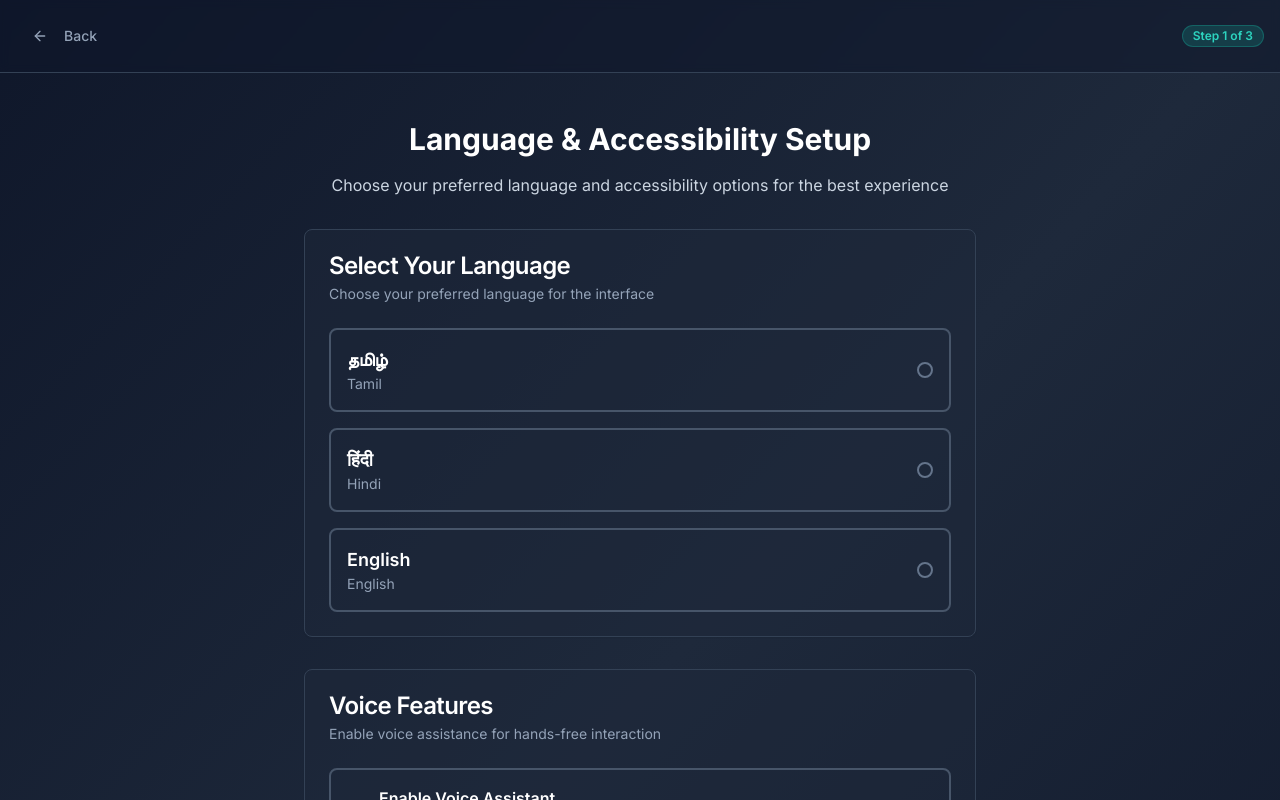
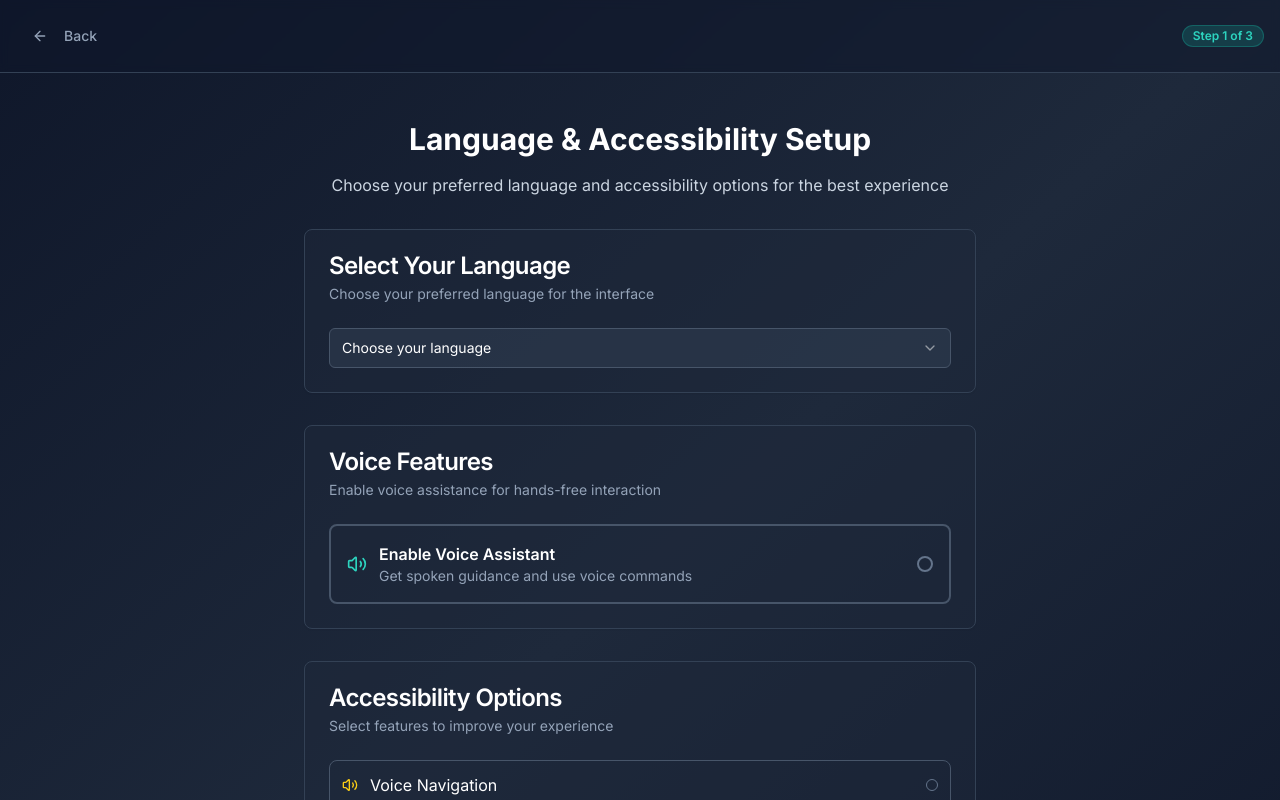
Before and after one commit to MITHRADEVIK3009/FinalDay2, a Next.js app: page /citizen/language-setup in a window 1280 px wide. Shown: the top 800 px of the page. Built offline with nearby package versions, Linux system fonts and the light colour scheme.

Commit message:
Update language-setup.tsx

```diff
--- a/components/citizen/language-setup.tsx
+++ b/components/citizen/language-setup.tsx
@@ -4,6 +4,7 @@ import { useState } from "react"
 import { Button } from "@/components/ui/button"
 import { Card, CardContent, CardDescription, CardHeader, CardTitle } from "@/components/ui/card"
 import { Badge } from "@/components/ui/badge"
+import { Select, SelectContent, SelectItem, SelectTrigger, SelectValue } from "@/components/ui/select"
 import { ArrowRight, ArrowLeft, Volume2, Mic, Eye, Type } from "lucide-react"
 import { useRouter } from "next/navigation"
 
@@ -17,6 +18,11 @@ export function LanguageSetup() {
     { code: "ta", name: "தமிழ்", english: "Tamil" },
     { code: "hi", name: "हिंदी", english: "Hindi" },
     { code: "en", name: "English", english: "English" },
+    { code: "te", name: "తెలుగు", english: "Telugu" },
+    { code: "ar", name: "العربية", english: "Arabic" },
+    { code: "zh", name: "中文", english: "Chinese" },
+    { code: "fr", name: "Français", english: "French" },
+    { code: "de", name: "Deutsch", english: "German" },
   ]
 
   const accessibilityFeatures = [
@@ -74,31 +80,25 @@ export function LanguageSetup() {
               </CardDescription>
             </CardHeader>
             <CardContent>
-              <div className="grid gap-4">
-                {languages.map((lang) => (
-                  <div
-                    key={lang.code}
-                    className={`p-4 rounded-lg border-2 cursor-pointer transition-all ${
-                      selectedLanguage === lang.code
-                        ? "border-yellow-500 bg-yellow-500/10"
-                        : "border-slate-600 hover:border-slate-500"
-                    }`}
-                    onClick={() => setSelectedLanguage(lang.code)}
-                  >
-                    <div className="flex items-center justify-between">
-                      <div>
-                        <h3 className="text-lg font-semibold text-white">{lang.name}</h3>
-                        <p className="text-sm text-slate-400">{lang.english}</p>
+              <Select value={selectedLanguage} onValueChange={setSelectedLanguage}>
+                <SelectTrigger className="w-full bg-slate-700/50 border-slate-600 text-white">
+                  <SelectValue placeholder="Choose your language" />
+                </SelectTrigger>
+                <SelectContent className="bg-slate-700 border-slate-600">
+                  {languages.map((lang) => (
+                    <SelectItem
+                      key={lang.code}
+                      value={lang.code}
+                      className="text-white hover:bg-slate-600 focus:bg-slate-600"
+                    >
+                      <div className="flex items-center space-x-3">
+                        <span className="font-medium">{lang.name}</span>
+                        <span className="text-slate-400 text-sm">({lang.english})</span>
                       </div>
-                      <div
-                        className={`w-4 h-4 rounded-full border-2 ${
-                          selectedLanguage === lang.code ? "border-yellow-500 bg-yellow-500" : "border-slate-500"
-                        }`}
-                      />
-                    </div>
-                  </div>
-                ))}
-              </div>
+                    </SelectItem>
+                  ))}
+                </SelectContent>
+              </Select>
             </CardContent>
           </Card>
 
```
